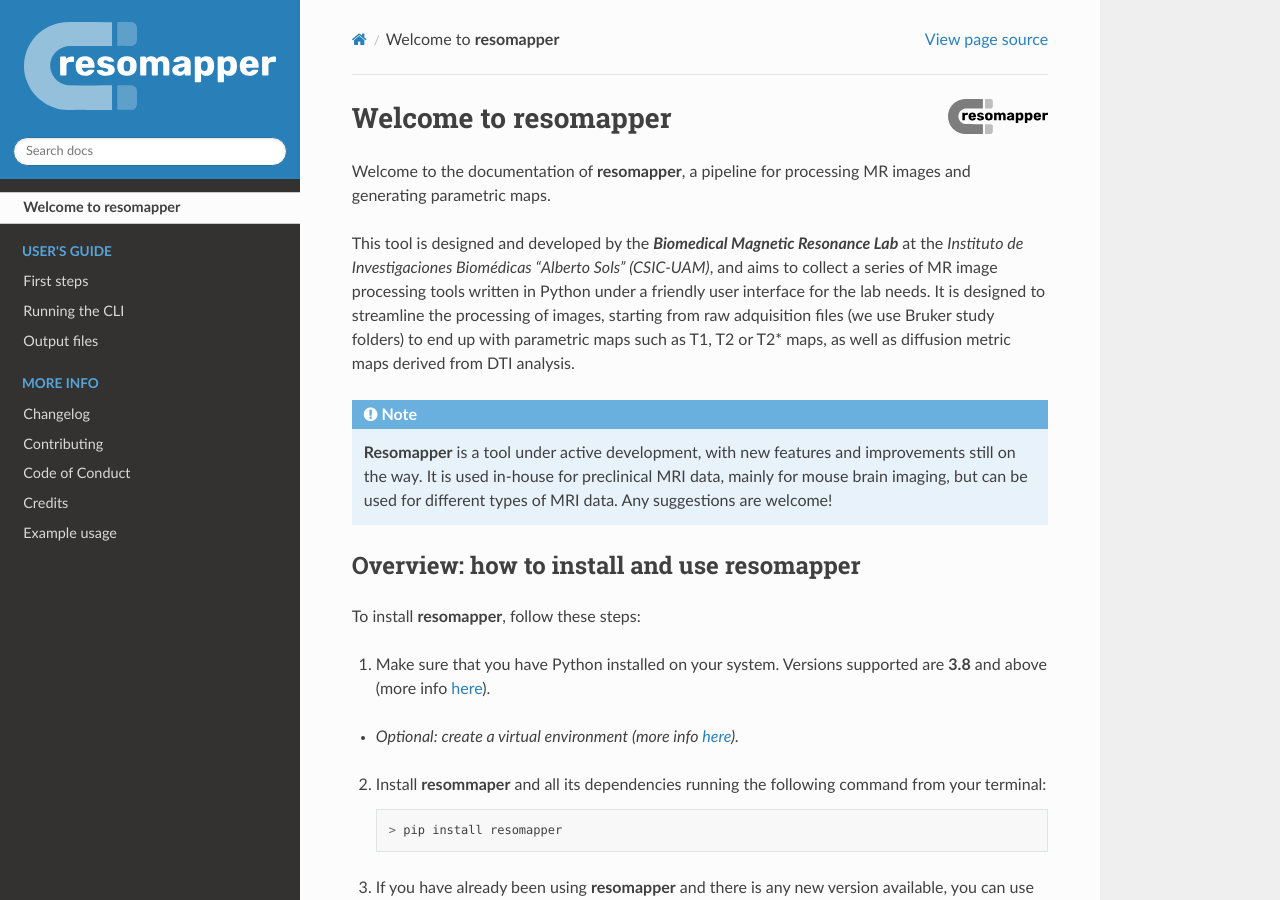
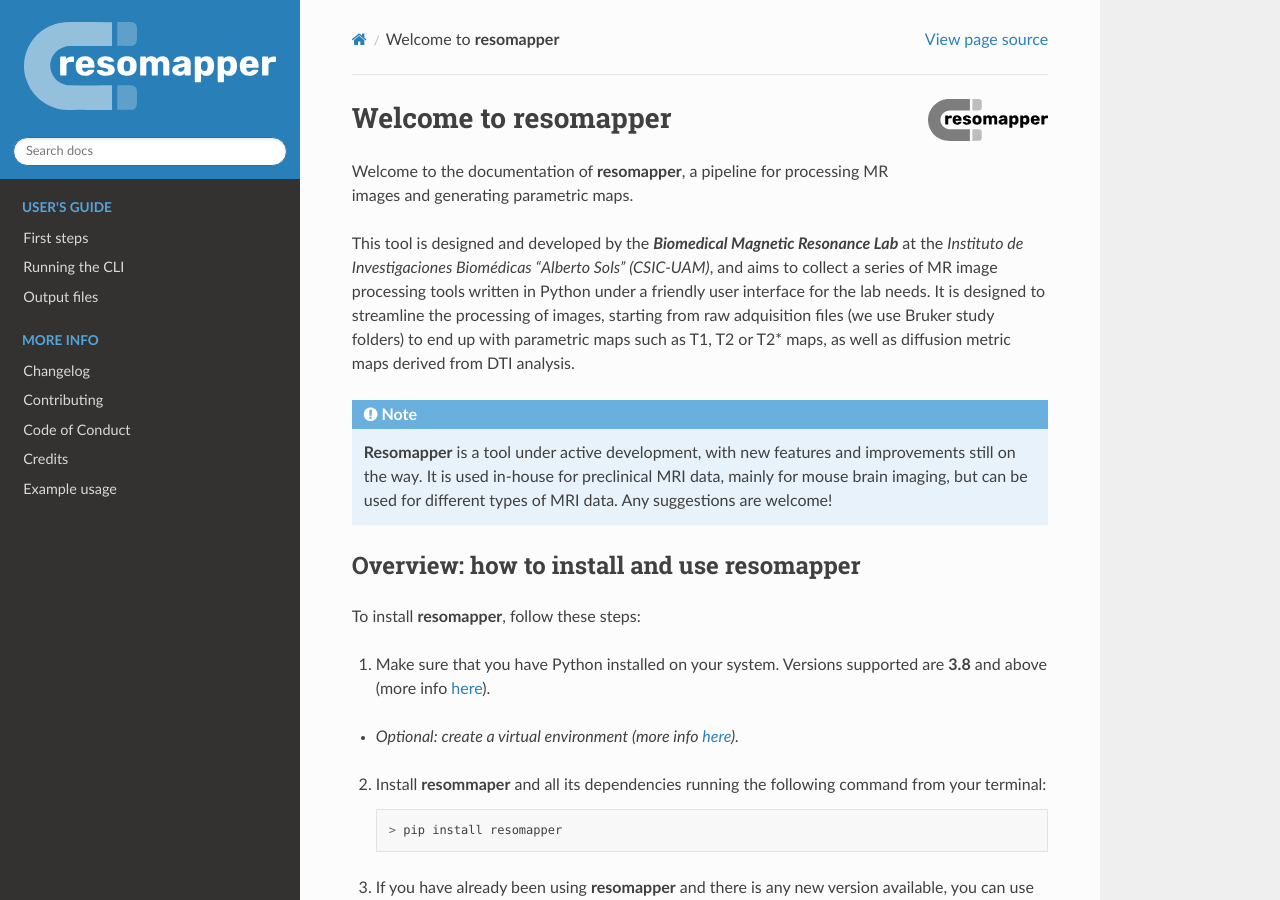
Before and after one commit to Biomedical-MR/resomapper, a Sphinx documentation site: the page built from docs/index.md, in a window 1280 px wide and 900 px high. Built offline with Sphinx 7.4.7 and the Read the Docs theme 2.0.0, drawn with Linux system fonts in a browser that asks for light colours; pages that are not in the unit, such as notebooks, are missing from menus; some of the changed lines change nothing that is shown.

Commit message:
Update docs

````diff
--- a/docs/index.md
+++ b/docs/index.md
@@ -1,7 +1,7 @@
 ```{image} _static/logo_fixed.svg
 :name: resomapper_logo
 :align: right
-:width: 100px
+:width: 120px
 ```
 # Welcome to **resomapper**
 
@@ -49,12 +49,12 @@
 4. Finally, retrieve all the resulting maps and files obtained after processing from the same working folder ([here](output_files) you can find more information on what is each file and its location).
 
 % Overview: main page also in toctree
-```{toctree}
-:maxdepth: 1
-:hidden:
+%```{toctree}
+%:maxdepth: 1
+%:hidden:
 
-self
-```
+%self
+%```
 
 ```{toctree}
 :maxdepth: 1
````
